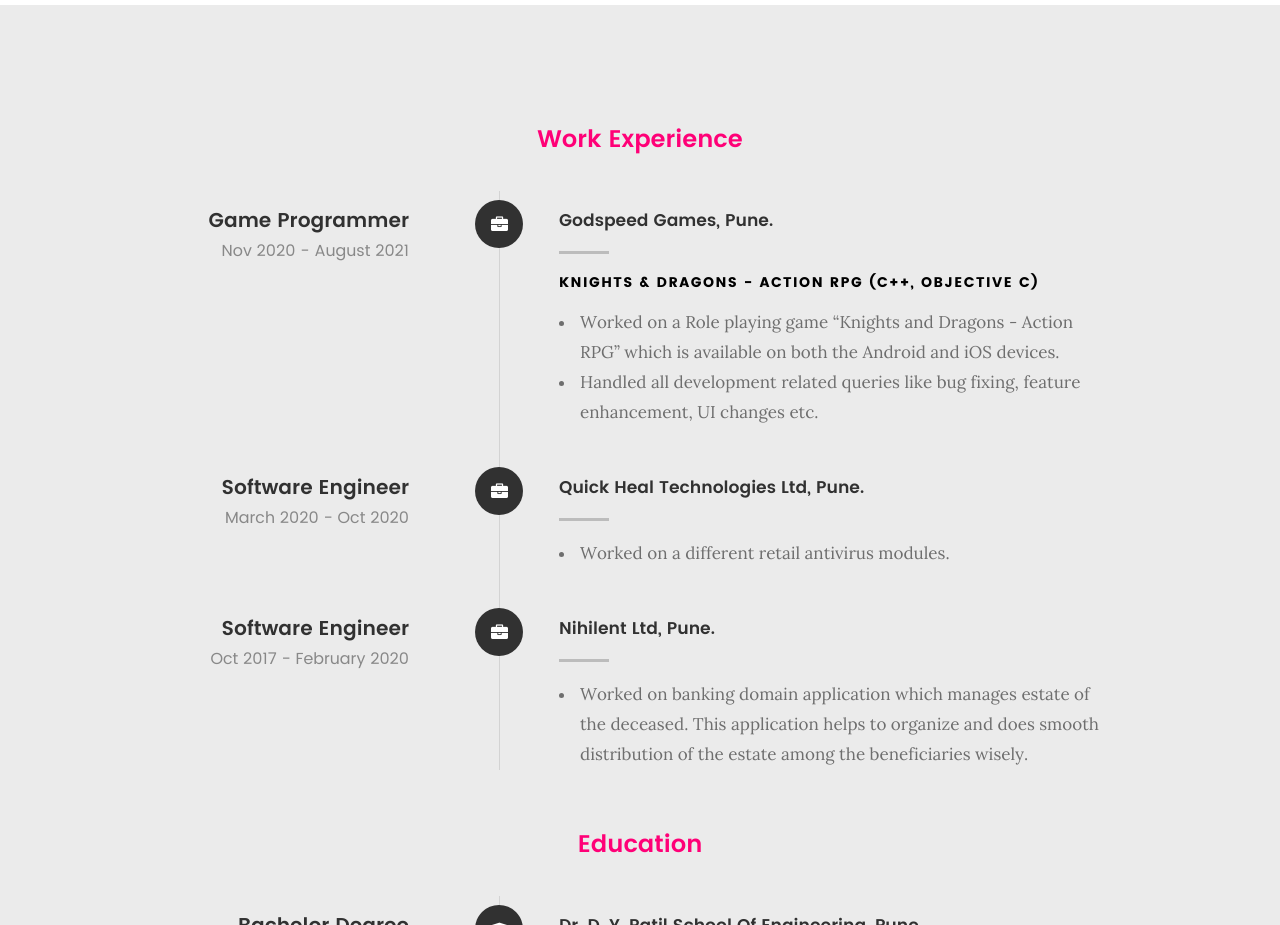
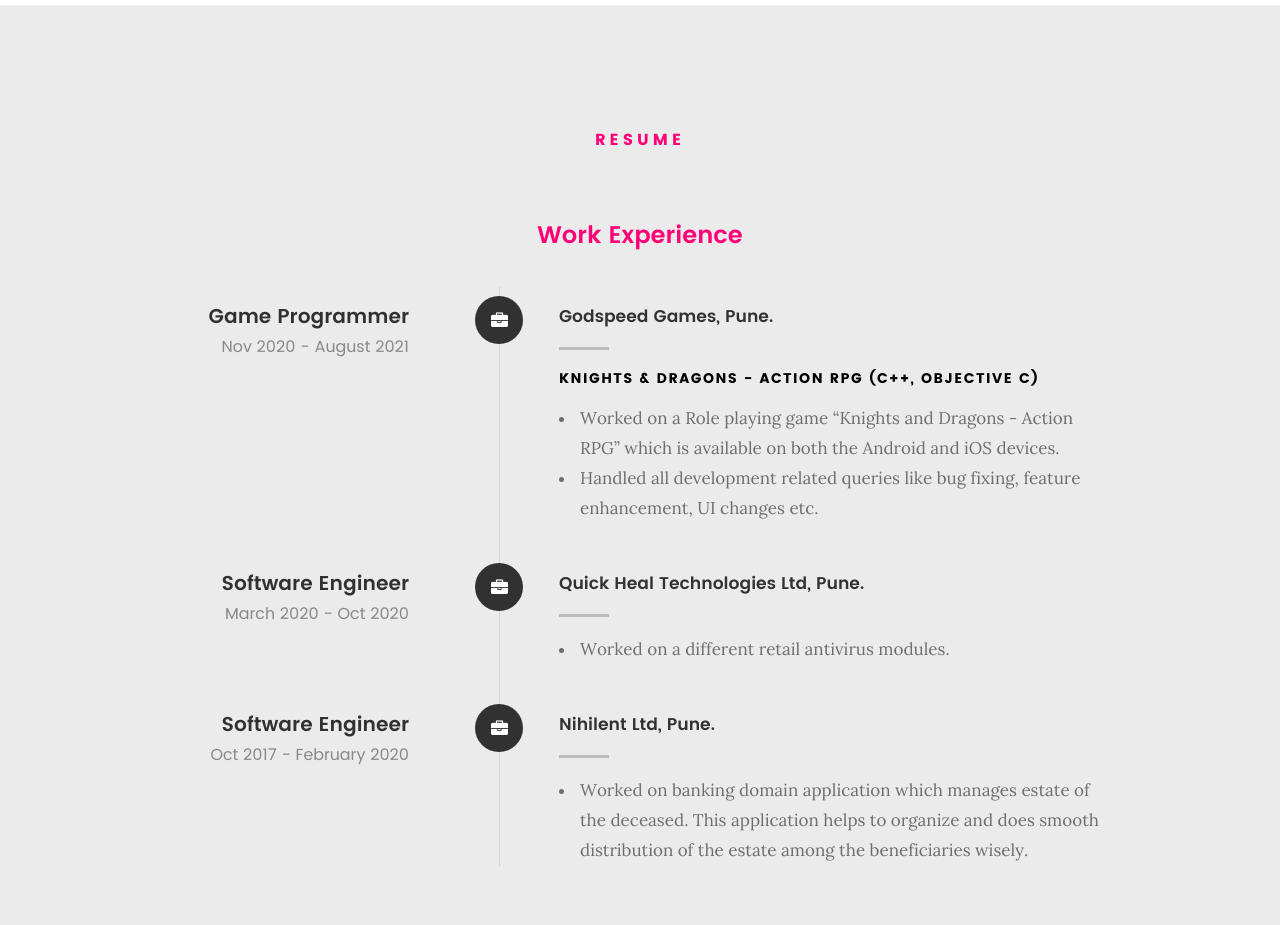
Before and after one commit to shivaOmi/shivaOmi.github.io, a plain HTML site: page index.html in a window 1280 px wide. Shown: the part 1880-2805 px from the top of the page. Drawn offline with Linux system fonts and the light colour scheme.

Commit message:
Added Headline for Resume.

```diff
--- a/index.html
+++ b/index.html
@@ -175,7 +175,12 @@
    <!-- resume Section
    ================================================== -->
 	<section id="resume" class="grey-section">
-
+		<div class="row section-intro">
+			<div class="col-twelve">
+				<h5>Resume</h5>
+				<p class="lead"></p>
+			</div>
+		</div> <!-- /section-intro-->
    	<div class="row resume-timeline">
 
    		<div class="col-twelve resume-header">
```
